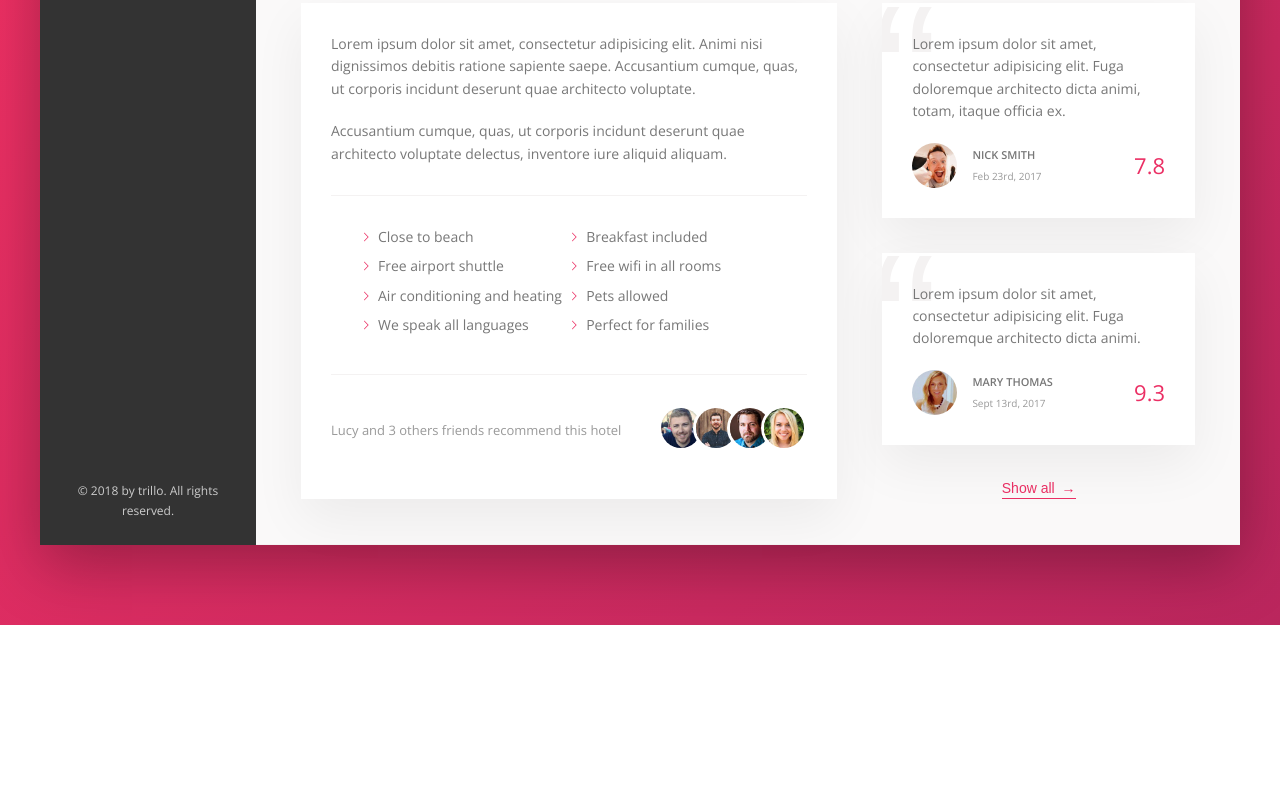
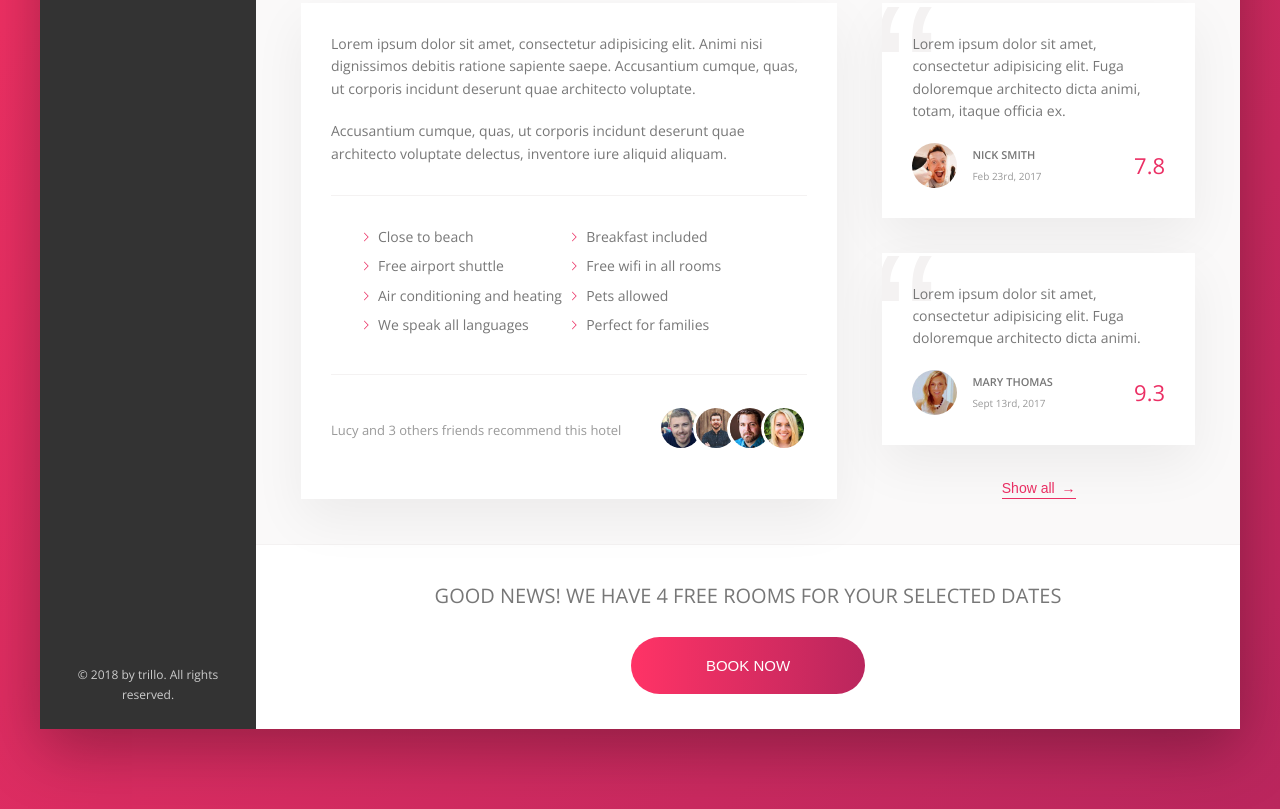
Before and after one commit to ArtemRakov/trillo, a website: page index.html in a window 1280 px wide. Shown: the part 644-1453 px from the top of the page. Before the commit the page ends 1269 px from the top, so only its background shows below. Drawn offline with nearby package versions, Linux system fonts and the light colour scheme.

Commit message:
added cta action

```diff
--- a/index.html
+++ b/index.html
@@ -177,7 +177,7 @@
                             </div>
                         </div>
 
-                        <div class="user-reviews">
+                        <figure class="user-reviews">
                             <figure class="review">
                                 <blockquote class="review__text">
                                     Lorem ipsum dolor sit amet, consectetur adipisicing elit. Fuga doloremque architecto dicta animi, totam, itaque officia
@@ -217,7 +217,26 @@
 
                             <button class="btn-inline">Show all <span>&rarr;</span></button>
                         </div>
+
+
+                        <div class="cta">
+                            <h2 class="cta__book-now">
+                                Good news! We have 4 free rooms for your selected dates
+                            </h2>
+
+                            <button class="btn">
+                                <span class="btn__visable">
+                                    Book now
+                                </span>
+                                <span class="btn__invisable">
+                                    Only 4 rooms left
+                                </span>
+
+                            </button>
+                        </div>
                     </div>
+
+
                 </main>
             </div>
         </div>
--- a/sass/_components.scss
+++ b/sass/_components.scss
@@ -461,3 +461,73 @@
         z-index: 1;
     }
 }
+
+
+// CTA
+
+
+.cta {
+    padding: 3.5rem 0;
+    text-align: center;
+
+    &__book-now {
+        text-transform: uppercase;
+        font-size: 2rem;
+        font-weight: 300;
+        margin-bottom: 2.5rem;
+    }
+
+
+}
+
+
+.btn {
+    font-size: 1.5rem;
+    border: none;
+    font-weight: 300;
+    text-transform: uppercase;
+    border-radius: 100px;
+    background-image: linear-gradient(to right, var(--color-primary-light), var(--color-primary-dark));
+    color: #fff;
+    position: relative;
+    overflow: hidden;
+    cursor: pointer;
+
+    &__visable {
+        display: inline-block;
+        padding: 2rem 7.5rem;
+        height: 100%;
+        width: 100%;
+        transition: all .2s;
+    }
+
+    &__invisable {
+        display: inline-block;
+        position: absolute;
+        left: 0;
+        top: -100%;
+        padding: 2rem 0;
+        height: 100%;
+        width: 100%;
+        transition: all .2s;
+    }
+
+    &:hover {
+        background-image: linear-gradient(to left, var(--color-primary-light), var(--color-primary-dark));
+
+    }
+
+    &:hover  &__visable {
+        transform: translateY(100%);
+    }
+
+    &:hover  &__invisable {
+        top: 0;
+    }
+
+
+    &:focus {
+        outline: none;
+        animation: pulsate 1s infinite;
+    }
+}
```
Also changed, not shown: css/style.css.
